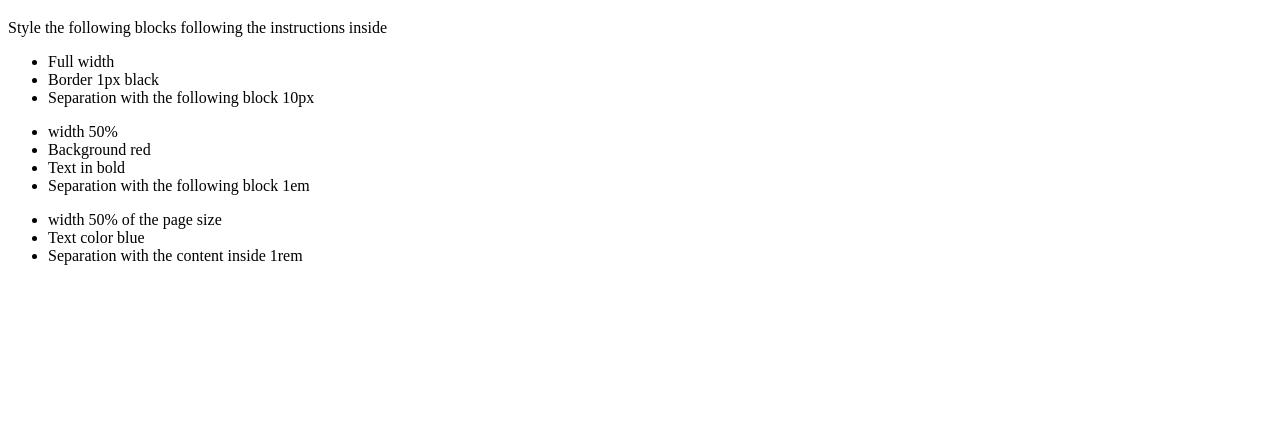
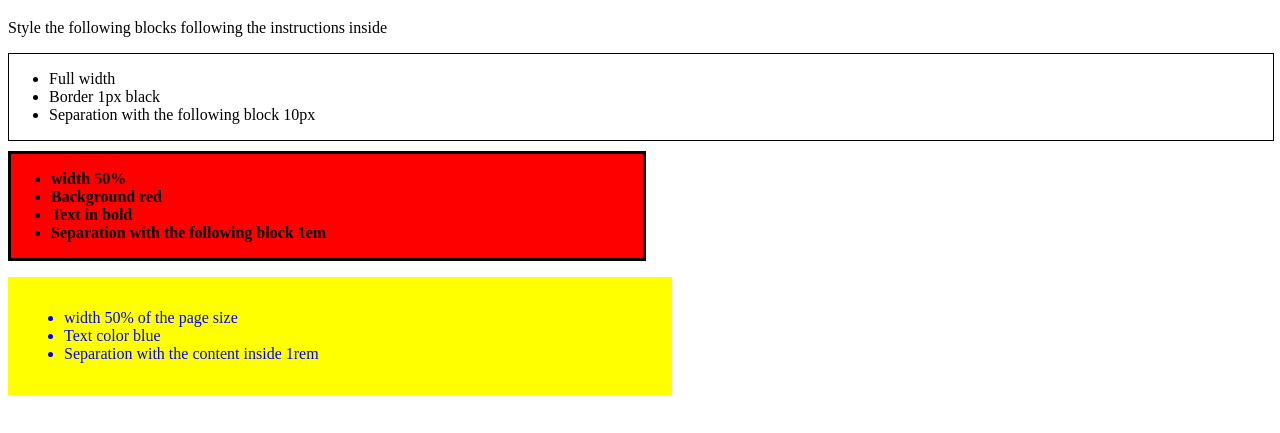
Before and after one commit to robequiron/dor, a plain HTML site: page activity1/index.html in a window 1280 px wide. Shown: the part 61-494 px from the top of the page. Drawn offline with Linux system fonts and the light colour scheme.

Commit message:
Activiti1

```diff
--- a/activity1/index.html
+++ b/activity1/index.html
@@ -8,6 +8,32 @@
     <title>Activity 1: CSS styling</title>
     <!-- Your styles here -->
     <style>
+       #first_block{
+        width:100%;
+        margin-bottom: 10px;
+        border-width: 1px;
+        border-color: black;
+        border-style:solid;
+
+      }
+
+      #second_block{
+        width: 50%;
+        font-weight: bold;
+        background-color: red;
+        margin-bottom: 1em;
+        border-style:solid;
+
+      }
+
+      .third_block{
+        width: 50%;
+        background-color: yellow;
+        color:blue;
+        padding: 1rem;
+      }
+
+
     </style>
   </head>
   <body>
```
